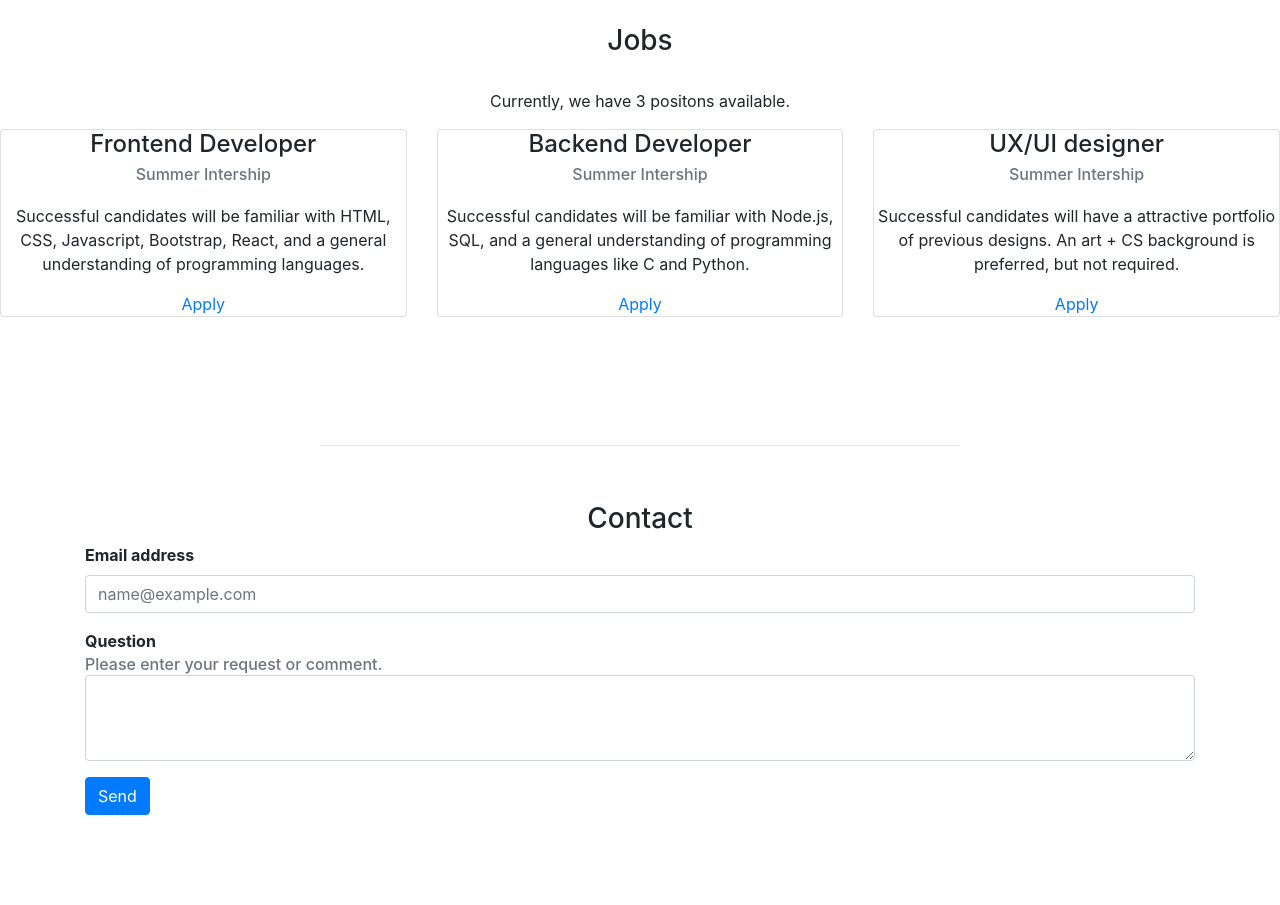
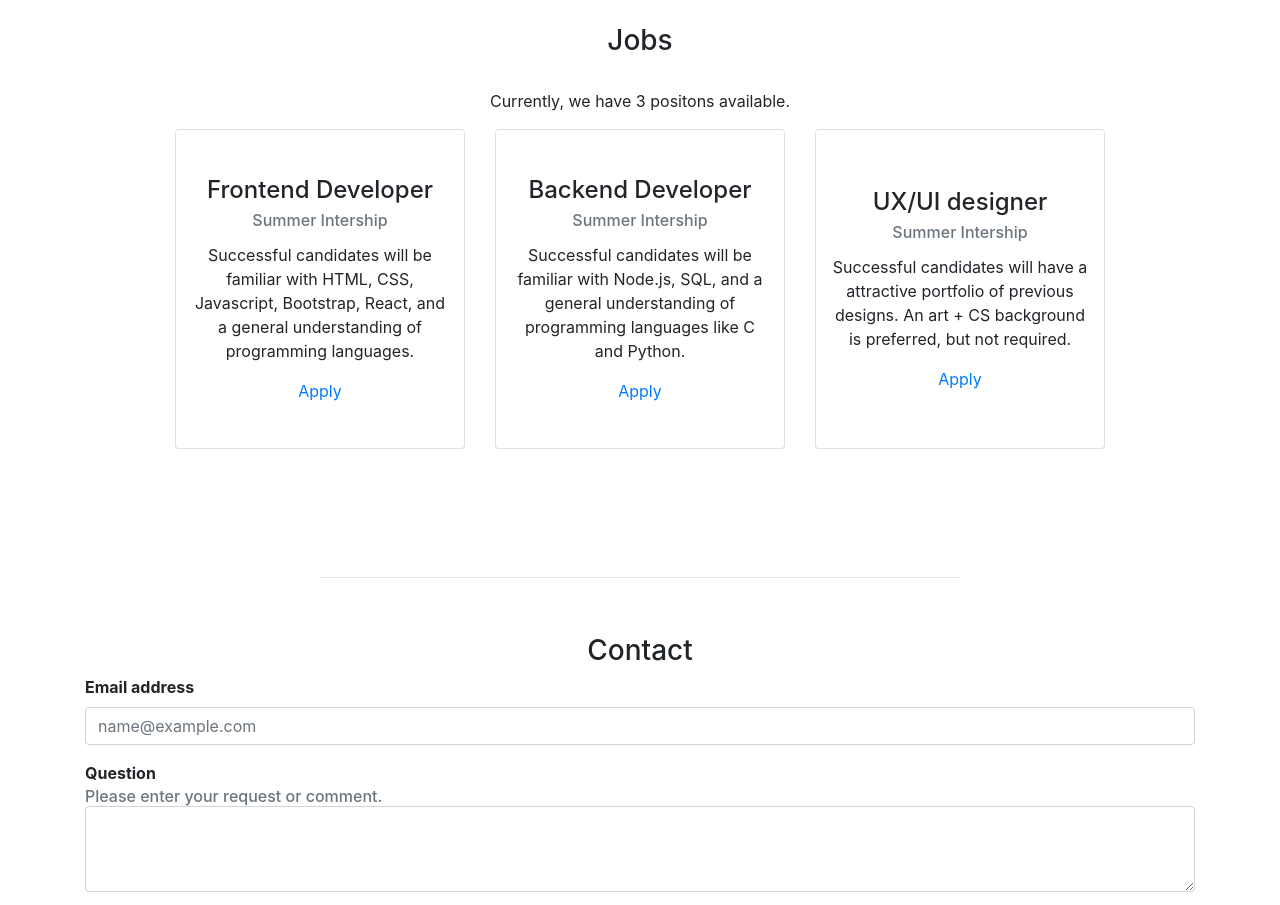
Before and after one commit to solnTech/solnTech.github.io, a plain HTML site: page index.html in a window 1280 px wide. Shown: the part 1180-2085 px from the top of the page. Before the commit the page ends 2003 px from the top, so only its background shows below. Drawn offline with nearby package versions, Linux system fonts and the light colour scheme.

Commit message:
horizontal overflow fixed | scrollbar removed | cards realigned and padding was added

```diff
--- a/css/style.css
+++ b/css/style.css
@@ -1,3 +1,22 @@
+html, body{
+    margin: 0;
+    padding: 0;
+    width: 100%;
+    height: 100%;
+
+
+}
+
+/* Cool efect of scrolling without bar */
+body::-webkit-scrollbar {
+    display: none;
+}
+
+body{
+    -ms-overflow-style: none;
+     scrollbar-width: none;
+}
+
 #logoBox{
     background-color:black;
     color: black;
@@ -42,3 +61,8 @@
         margin-top: 5%;
     }
 }
+
+
+.job-card{
+    height: 40vh;
+}
--- a/index.html
+++ b/index.html
@@ -58,10 +58,11 @@
     </div>
   </div>
 
-    <div class="containter-fluid vertical-center text-center">
-      <div class="row hidden-md-up">
-        <div class="col-md-4">
-          <div class="card">
+  <div class="containter-fluid vertical-center text-center align-middle">
+
+    <div class="row hidden-md-up justify-content-md-center m-0">
+      <div class="col-md-3">
+        <div class="card job-card d-flex flex-column justify-content-center align-items-center p-3">
           <div class="card-block">
             <h4 class="card-title">Frontend Developer</h4>
             <h6 class="card-subtitle text-muted">Summer Intership</h6>
@@ -70,9 +71,10 @@
           </div>
         </div>
       </div>
-        <div class="col-md-4">
-          <div class="card">
-            <div class="card-block">
+
+      <div class="col-md-3">
+        <div class="card job-card d-flex flex-column justify-content-center align-items-center p-3">
+          <div class="card-block align-middle">
             <h4 class="card-title">Backend Developer</h4>
             <h6 class="card-subtitle text-muted">Summer Intership</h6>
             <p class="card-text p-y-1 below_top">Successful candidates will be familiar with Node.js, SQL, and a general understanding of programming languages like C and Python.</p>
@@ -80,8 +82,9 @@
           </div>
         </div>
       </div>
-        <div class="col-md-4">
-          <div class="card">
+
+      <div class="col-md-3">
+        <div class="card job-card d-flex flex-column justify-content-center align-items-center p-3">
           <div class="card-block">
             <h4 class="card-title">UX/UI designer</h4>
             <h6 class="card-subtitle text-muted">Summer Intership</h6>
@@ -90,10 +93,12 @@
           </div>
         </div>
       </div>
+
     </div>
   </div>
 
   <hr id = "contact_area" class="space_breaks" width = "50%">
+
 
   <div class="container">
     <h3 id = "contact_area" class="header_align below_top">Contact</h3>
@@ -111,7 +116,6 @@
     </form>
   </div>
 
-
     <!-- Optional JavaScript -->
     <!-- jQuery first, then Popper.js, then Bootstrap JS -->
     <script src="https://code.jquery.com/jquery-3.2.1.slim.min.js" integrity="sha384-KJ3o2DKtIkvYIK3UENzmM7KCkRr/rE9/Qpg6aAZGJwFDMVNA/GpGFF93hXpG5KkN" crossorigin="anonymous"></script>
```
Lines whose indentation alone changed are shown as unchanged.
